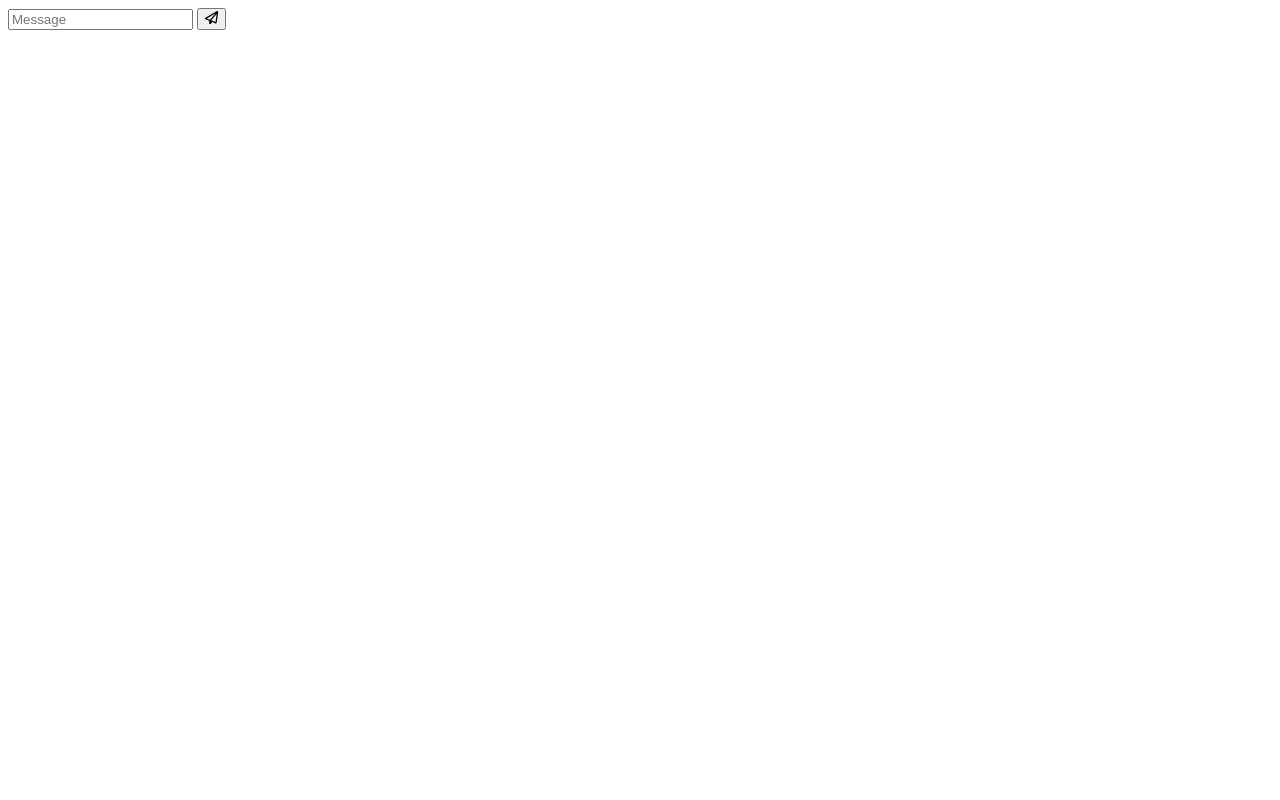
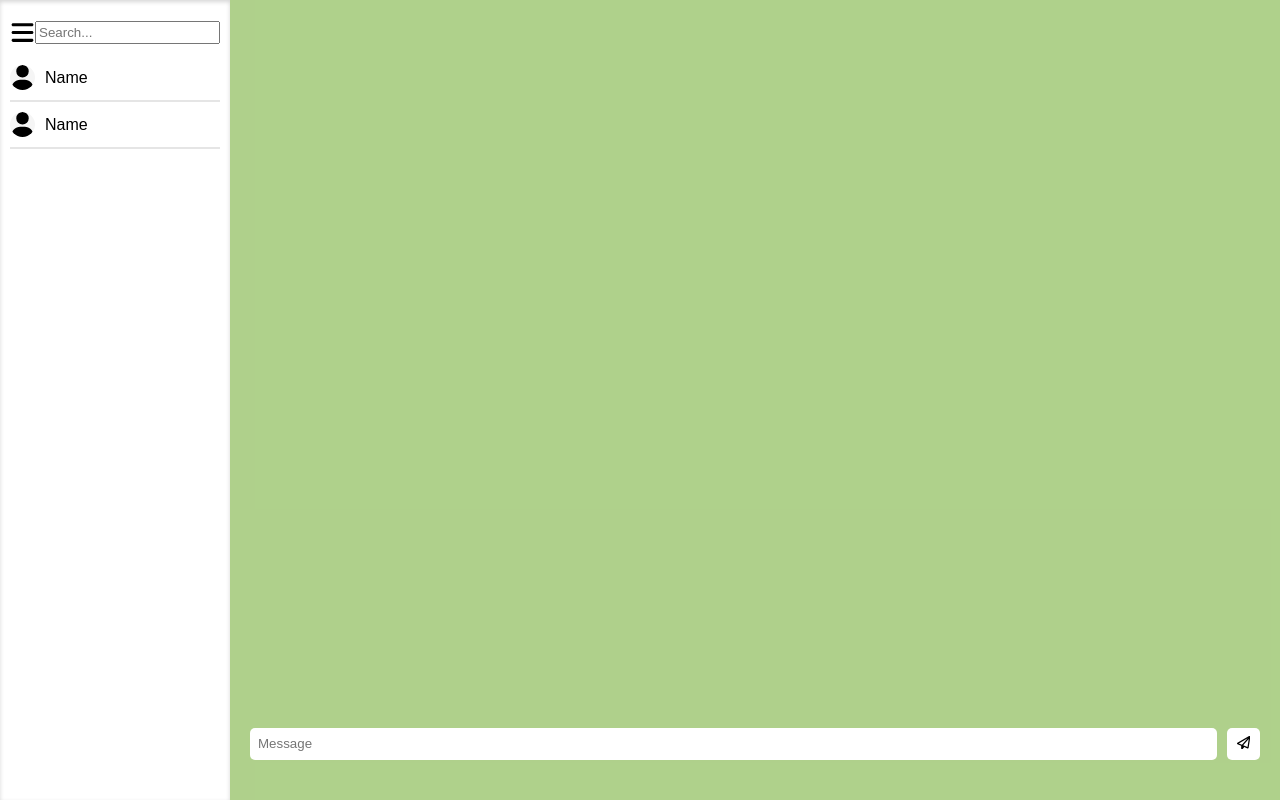
Before and after one commit to hayrapetyanlusine/real-time-chat, a plain HTML site: page index.html in a window 1280 px wide. Drawn offline with Linux system fonts and the light colour scheme.

Commit message:
add users section and messages

```diff
--- a/index.html
+++ b/index.html
@@ -5,21 +5,141 @@
     <meta charset="UTF-8">
     <meta name="viewport" content="width=device-width, initial-scale=1.0">
     <title>Real time chat</title>
+    <style>
+        * {
+            margin: 0;
+            padding: 0;
+            box-sizing: border-box;
+            font-family: Arial, sans-serif;
+        }
+
+        #chat-container {
+            display: flex;
+            height: 100vh;
+        }
+
+        #users {
+            box-shadow: rgba(0, 0, 0, 0.164) 0px 2px 4px 0px inset;
+            flex-basis: 20%;
+            padding: 10px;
+        }
+        #settings{
+            padding: 10px 0;
+            display: flex;
+            align-items: center;
+            justify-content: space-between;
+        }
+        #settings svg{
+            width: 25px;
+            height: 25px;
+        }
+        #settings input{
+            padding: 2px;
+        }
+        #users .user{
+            border-bottom: 2px solid rgba(0, 0, 0, 0.1) ;
+            display: flex;
+            align-items: center;
+            justify-content: start;
+            padding: 10px 0px;
+        }
+        #users .user svg{
+            width: 25px;
+            height: 25px;
+            margin-right: 10px;
+            border-radius: 50%;
+            background-color: #f5f5f5;
+        }
+
+        #chat-message-container {
+            background-color: #83b74ba4;
+            flex-basis: 100%;
+            position: relative;
+            display: flex;
+            flex-direction: column;
+        }
+
+        form {
+            display: flex;
+            justify-content: space-between;
+            position: absolute;
+            bottom: 20px;
+            width: 100%;
+            padding: 20px;
+        }
+
+        form input {
+            width: 100%;
+            padding: 8px;
+            border: none;
+            border-radius: 5px;
+        }
+        input:focus {
+            outline: none;
+        }
+
+        #send-btn {
+            background-color: #fff;
+            border: none;
+            padding: 8px 10px;
+            border-radius: 5px;
+            cursor: pointer;
+            margin-left: 10px;
+        }
+
+        #chat-messages {
+            text-align: end;
+            padding: 20px;
+        }
+
+        .new-message {
+            text-align: left;
+            background-color: #f1a90d;
+            color: white;
+            width: fit-content;
+            padding: 10px;
+            margin-bottom: 15px;
+        }
+
+        .own-message {
+            padding: 10px;
+            margin-bottom: 15px;
+            background-color: #fff;
+            border-radius: 5px;
+            width: fit-content;
+            margin-left: auto;
+        }
+    </style>
 </head>
 
 <body>
+    <div id="chat-container">
+        <div id="users">
+            <div id="settings">
+                <svg xmlns="http://www.w3.org/2000/svg" height="1em" viewBox="0 0 448 512"><path d="M0 96C0 78.3 14.3 64 32 64H416c17.7 0 32 14.3 32 32s-14.3 32-32 32H32C14.3 128 0 113.7 0 96zM0 256c0-17.7 14.3-32 32-32H416c17.7 0 32 14.3 32 32s-14.3 32-32 32H32c-17.7 0-32-14.3-32-32zM448 416c0 17.7-14.3 32-32 32H32c-17.7 0-32-14.3-32-32s14.3-32 32-32H416c17.7 0 32 14.3 32 32z"/></svg>
+                <input type="text" id="search" placeholder="Search...">
+            </div>
+            <div class="user">
+                <svg xmlns="http://www.w3.org/2000/svg" height="1em" viewBox="0 0 448 512"><path d="M224 256A128 128 0 1 0 224 0a128 128 0 1 0 0 256zm-45.7 48C79.8 304 0 383.8 0 482.3C0 498.7 13.3 512 29.7 512H418.3c16.4 0 29.7-13.3 29.7-29.7C448 383.8 368.2 304 269.7 304H178.3z"/></svg>
+                <p>Name</p>
+            </div>
+            <div class="user">
+                <svg xmlns="http://www.w3.org/2000/svg" height="1em" viewBox="0 0 448 512"><path d="M224 256A128 128 0 1 0 224 0a128 128 0 1 0 0 256zm-45.7 48C79.8 304 0 383.8 0 482.3C0 498.7 13.3 512 29.7 512H418.3c16.4 0 29.7-13.3 29.7-29.7C448 383.8 368.2 304 269.7 304H178.3z"/></svg>
+                <p>Name</p>
+            </div>
+        </div>
 
+        <div id="chat-message-container">
             <form>
                 <input type="text" id="message-input" placeholder="Message" />
                 <button id="send-btn">
-            <svg xmlns="http://www.w3.org/2000/svg" height="1em" viewBox="0 0 512 512">
-                <path
-                    d="M16.1 260.2c-22.6 12.9-20.5 47.3 3.6 57.3L160 376V479.3c0 18.1 14.6 32.7 32.7 32.7c9.7 0 18.9-4.3 25.1-11.8l62-74.3 123.9 51.6c18.9 7.9 40.8-4.5 43.9-24.7l64-416c1.9-12.1-3.4-24.3-13.5-31.2s-23.3-7.5-34-1.4l-448 256zm52.1 25.5L409.7 90.6 190.1 336l1.2 1L68.2 285.7zM403.3 425.4L236.7 355.9 450.8 116.6 403.3 425.4z" />
-            </svg>
+                    <svg xmlns="http://www.w3.org/2000/svg" height="1em" viewBox="0 0 512 512"><path d="M16.1 260.2c-22.6 12.9-20.5 47.3 3.6 57.3L160 376V479.3c0 18.1 14.6 32.7 32.7 32.7c9.7 0 18.9-4.3 25.1-11.8l62-74.3 123.9 51.6c18.9 7.9 40.8-4.5 43.9-24.7l64-416c1.9-12.1-3.4-24.3-13.5-31.2s-23.3-7.5-34-1.4l-448 256zm52.1 25.5L409.7 90.6 190.1 336l1.2 1L68.2 285.7zM403.3 425.4L236.7 355.9 450.8 116.6 403.3 425.4z"/></svg>
                 </button>
             </form>
 
             <div id="chat-messages"></div>
+        </div>
+    </div>
 
     <script src="src/client.js"></script>
 </body>
--- a/src/client.js
+++ b/src/client.js
@@ -14,18 +14,44 @@ document.addEventListener("DOMContentLoaded", () => {
     });
 
     ws.addEventListener('message', (event) => {
-        console.log(event);
+        if (event.data instanceof Blob) {
+            reader = new FileReader();
+
+            reader.onload = () => {
+                const parseData = JSON.parse(reader.result);
+
+                addMessage(parseData);
+            };
+
+            reader.readAsText(event.data);
+        } else {
+            const parseData = JSON.parse(event.data);
+
+            addMessage(parseData);
+        }
     });
 
     form.addEventListener("submit", (e) => {
         e.preventDefault();
 
-        ws.send(JSON.stringify({
-            message: messageInput.value,
-            time: new Date()
-        }));
+        const message = messageInput.value.trim();
 
-        messageInput.value = "";
+        if (message !== "") {
+            const messageObject = {
+                message,
+                time: new Date(),
+                isOwnMessage: true
+            };
+
+            ws.send(JSON.stringify(messageObject));
+            messageInput.value = "";
+        }
     });
 
+    function addMessage(data) {
+        chatMessages.innerHTML += `<div
+            class=${data.isOwnMessage ? "own-message" : "new-message"}>
+            ${data.message}
+        </div>`;
+    }
 });
```
Also changed, not shown: server/index.js (+6 -1 lines). Lines whose indentation alone changed are shown as unchanged.
